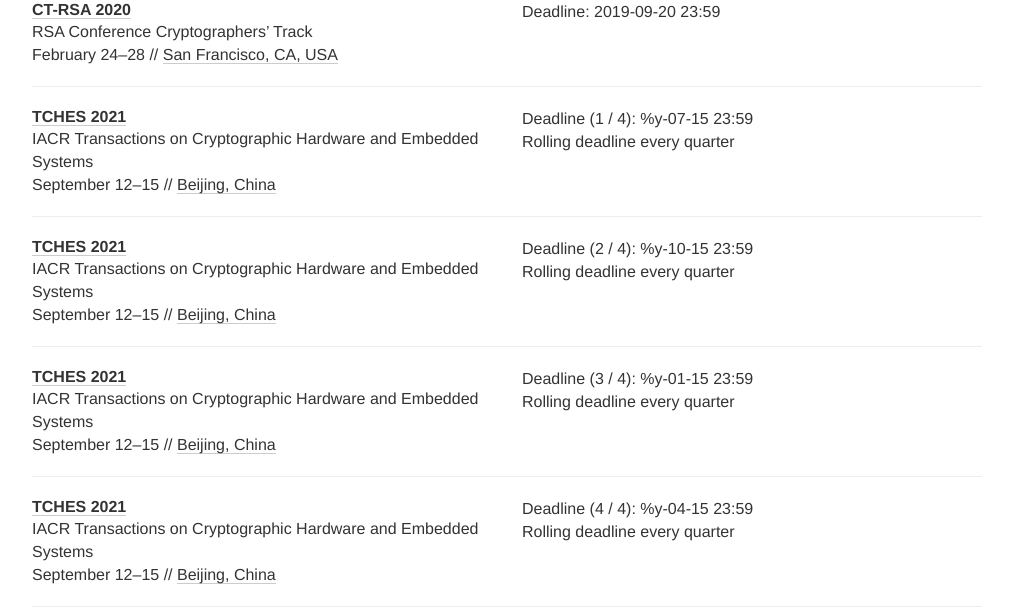
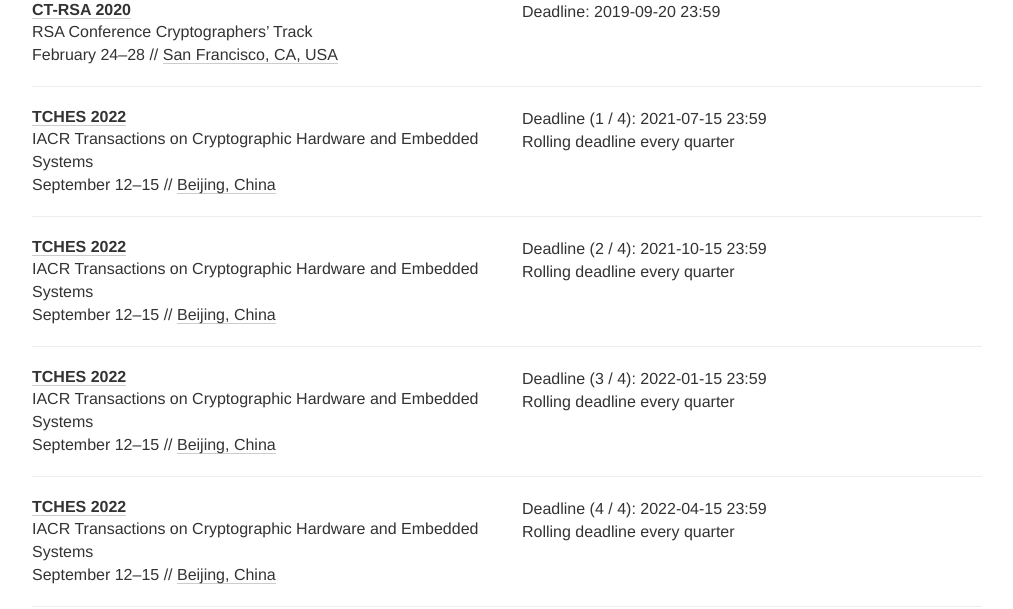
Before and after one commit to sec-deadlines/sec-deadlines.github.io, a Jekyll site: the page built from index.html, in a window 1280 px wide and 900 px high, scrolled down 4056 px. Shown: the part 152-761 px from the top of the window, without its empty margins (133-1146 px from the left). Built offline with Jekyll 4.4.1, drawn with Linux system fonts in a browser that asks for light colours; nearby versions of some CDN libraries; comment, search, counter and statistics services are not loaded; some of the changed text lies outside the part shown.

Commit message:
fixes for templated deadlines: removed support for monthly deadlines and added two different year modifier, i.e., year of the conference with %y and the year before with %Y.

```diff
--- a/_data/conferences.yml
+++ b/_data/conferences.yml
@@ -1,4 +1,5 @@
 ---
+
 # Security and Privacy
 - name: S&P (Oakland)
   year: 2023
@@ -165,9 +166,9 @@
   year: 2022
   link: https://petsymposium.org
   deadline:
-    - "%y-05-31 23:59"
-    - "%y-08-31 23:59"
-    - "%y-11-30 23:59"
+    - "%Y-05-31 23:59"
+    - "%Y-08-31 23:59"
+    - "%Y-11-30 23:59"
     - "%y-02-28 23:59"
   comment: Rolling deadline every quarter
   timezone: Etc/GMT+11
@@ -246,11 +247,11 @@
 
 - name: TCHES
   description: IACR Transactions on Cryptographic Hardware and Embedded Systems
-  year: 2021
+  year: 2022
   link: https://ches.iacr.org/
   deadline:
-    - "%y-07-15 23:59"
-    - "%y-10-15 23:59"
+    - "%Y-07-15 23:59"
+    - "%Y-10-15 23:59"
     - "%y-01-15 23:59"
     - "%y-04-15 23:59"
   comment: Rolling deadline every quarter
--- a/index.html
+++ b/index.html
@@ -55,7 +55,9 @@
         {% assign num_deadlines = conf.deadline.size %}
         {% assign range_end = conf.deadline.size | minus: 1 %}
         {% for i in (0..range_end) %}
-        {% assign deadline = conf.deadline[i] %}
+        {% assign year = conf.year %}
+        {% assign prevyear = conf.year | minus: 1 %}
+        {% assign deadline = conf.deadline[i] | replace: '%y', year | replace: '%Y', prevyear %}
         {% assign conf_id = conf.name | append: conf.year | append: '-' | append: i | slugify %}
         <div id="{{ conf_id }}" class="conf {% for tag in conf.tags %} {{tag}} {% endfor %}">
           <div class="row">
--- a/static/js/main.js
+++ b/static/js/main.js
@@ -19,17 +19,9 @@
   var parsedDeadlines = [];
   while (rawDeadlines.length > 0) {
     var rawDeadline = rawDeadlines.pop();
-    // check if date is template
-    if (rawDeadline.indexOf('%m') >= 0) {
-      for (var m = 1; m <= 12; m++) {
-        rawDeadlines.push(rawDeadline.replace('%m', m < 10 ? '0' + m : m));
-      }
-    } else if (rawDeadline.indexOf('%y') >= 0) {
-      year = parseInt(moment().year());
-      rawDeadlines.push(rawDeadline.replace('%y', year));
-      rawDeadlines.push(rawDeadline.replace('%y', year + 1));
-
-    } else {
+    // deal with year template in deadline
+    year = {{ conf.year }};
+    rawDeadline = rawDeadline.replace('%y', year).replace('%Y', year - 1);
     // adjust date according to deadline timezone
     {% if conf.timezone %}
     var deadline = moment.tz(rawDeadline, "{{ conf.timezone }}");
@@ -45,7 +37,6 @@
       deadline.seconds(59);
     }
     parsedDeadlines.push(deadline);
-    }
   }
   // due to pop before; we need to reverse such that the i index later matches
   // the right parsed deadline
```
Also changed, not shown: README.md. Lines whose indentation alone changed are shown as unchanged.
